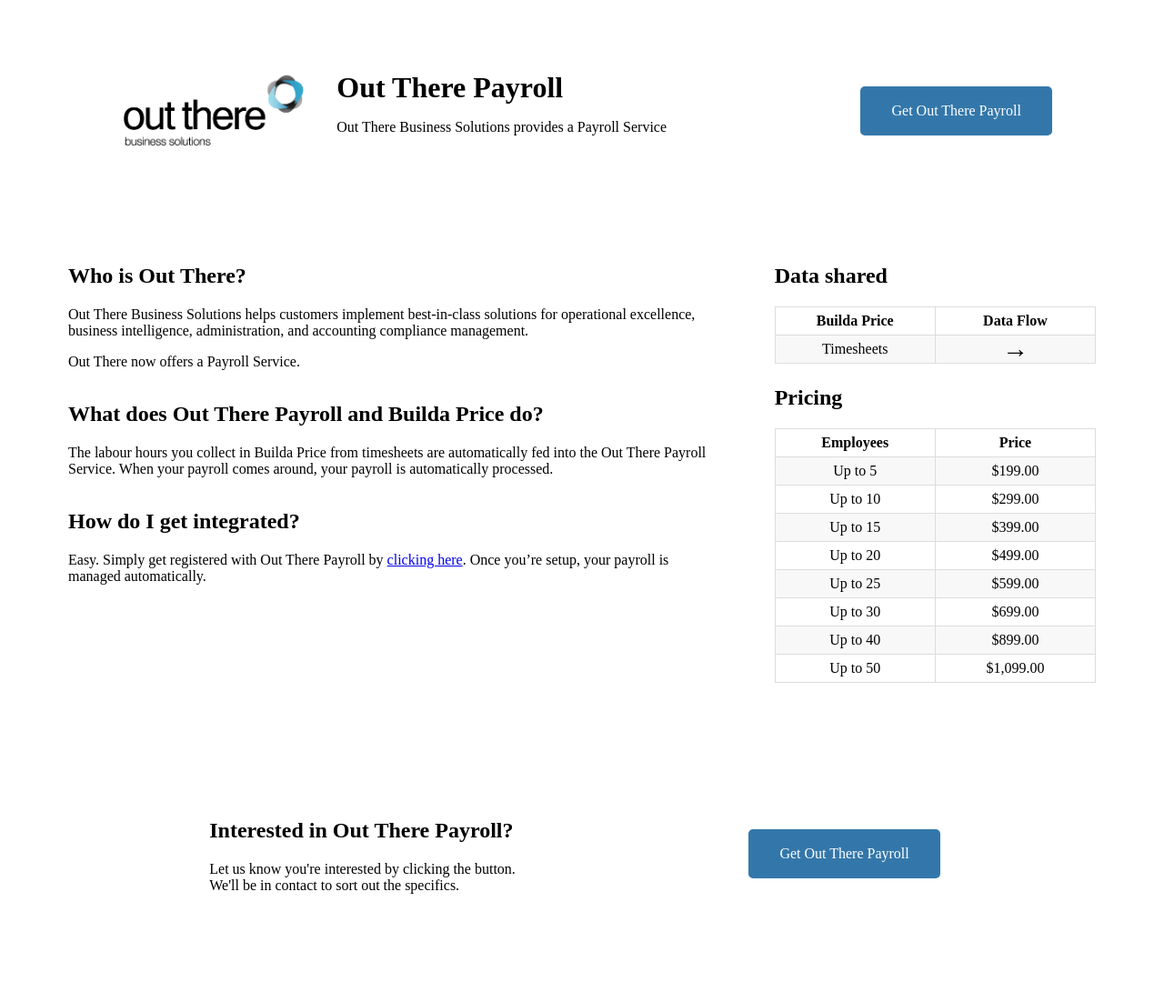
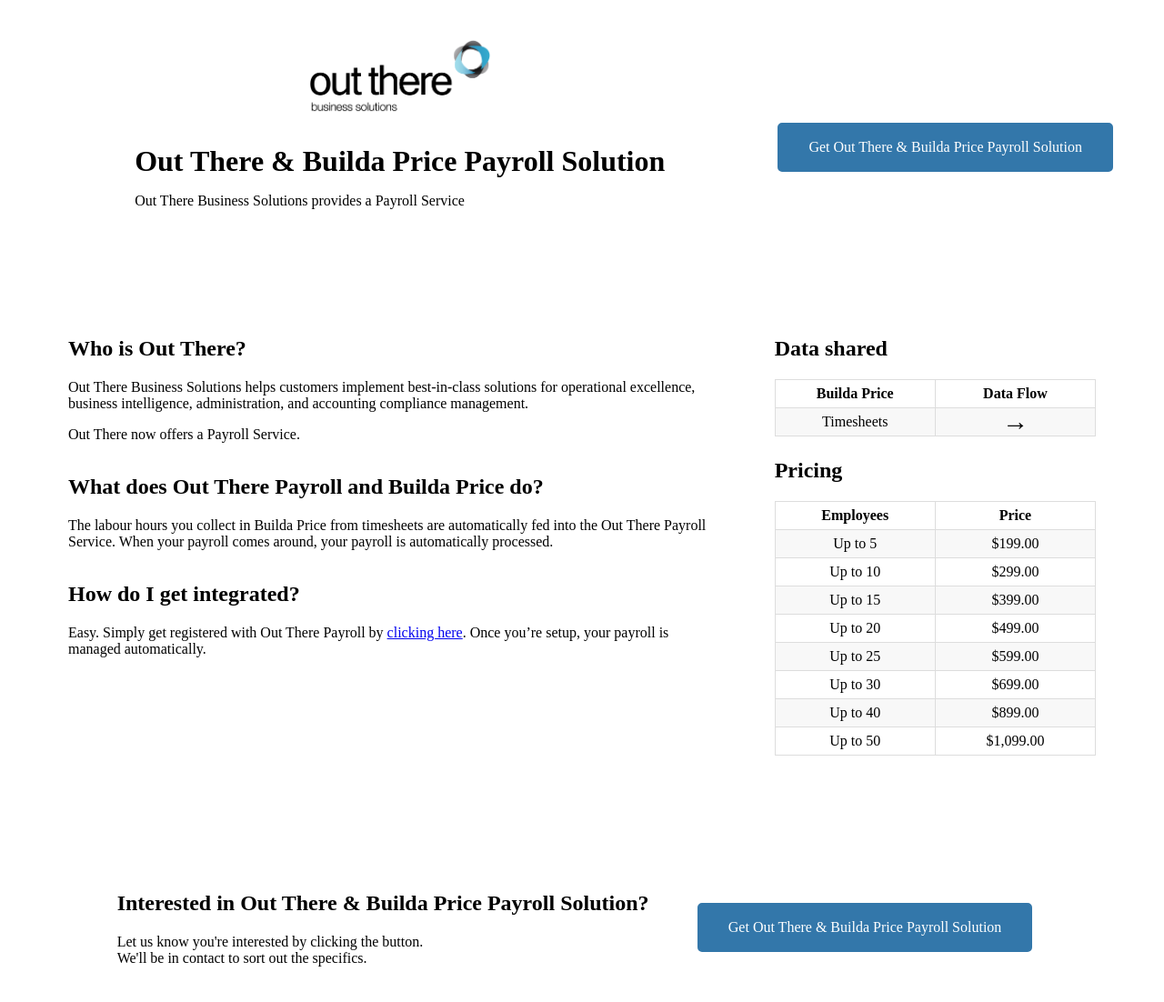
Before and after one commit to outtherenz/advertisements, a Jekyll site: the page built from promotions/out-there-business-solutions-payroll-promotion.md, in a window 1280 px wide. Shown: the top 1102 px of the page at 91% size. Built offline with Jekyll 4.4.1, drawn with Linux system fonts in a browser that asks for light colours; Markdown is read by kramdown in place of the engine named in the settings.

Commit message:
Update from Forestry.io - Updated out-there-business-solutions-payroll-promotion.md

```diff
--- a/promotions/out-there-business-solutions-payroll-promotion.md
+++ b/promotions/out-there-business-solutions-payroll-promotion.md
@@ -2,7 +2,7 @@
 title: Out There Business Solutions Payroll Promotion
 layout: promotion
 date: 2018-10-18 02:59:04 +0000
-product_name: Out There Payroll
+product_name: Out There & Builda Price Payroll Solution
 product_logo: "/uploads/Out-there-logo.gif"
 tagline: Out There Business Solutions provides a Payroll Service
 product_pricing: |-
```
